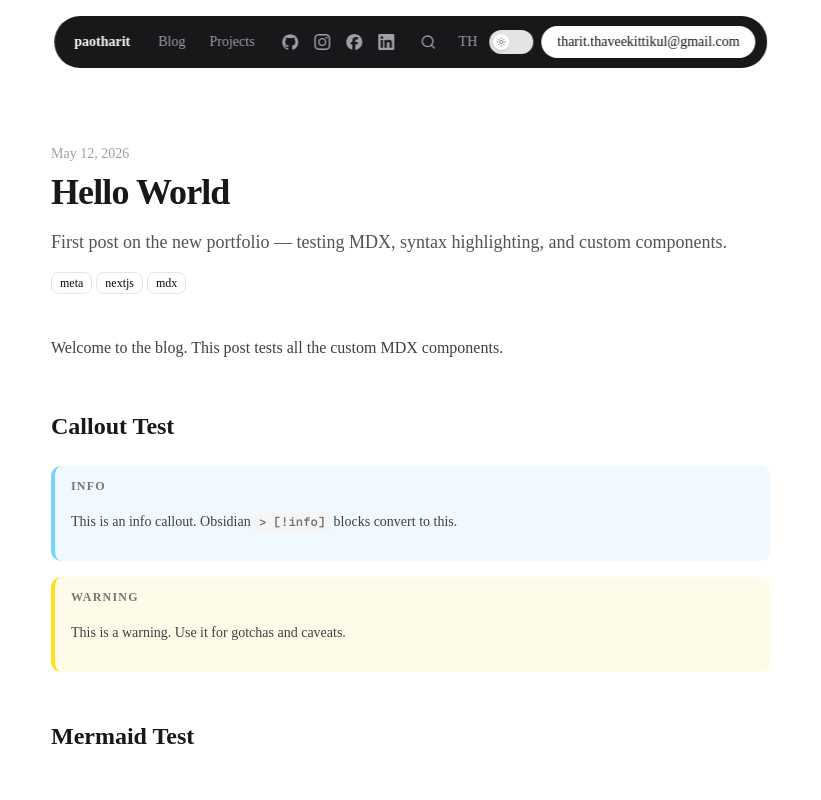
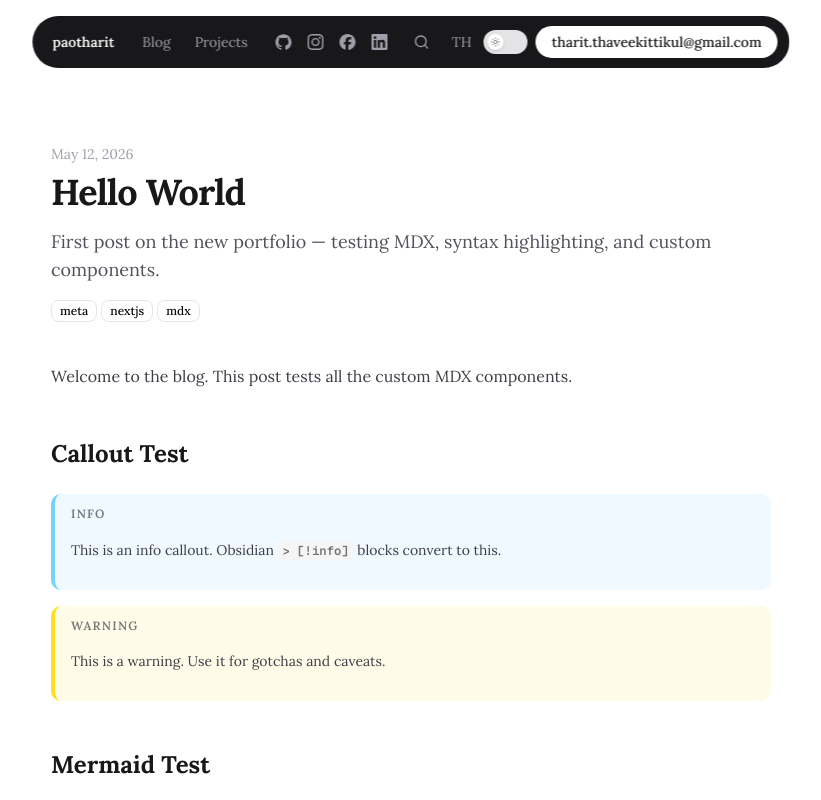
Before and after one commit to tharitthaveekittikul/paotharit-portfolio, a Next.js app: page /en/blog/hello-world in a window 1280 px wide. Shown: the top 800 px of the page, without its empty margins (229-1050 px from the left). Built offline with nearby package versions, Linux system fonts and the light colour scheme; no server answers.

Commit message:
chore (font): update font

```diff
--- a/src/app/globals.css
+++ b/src/app/globals.css
@@ -127,7 +127,7 @@
     @apply bg-background text-foreground;
   }
   html {
-    @apply font-sans;
+    font-family: var(--font-lora), var(--font-noto-serif-thai), serif;
   }
   .prose h2,
   .prose h3 {
--- a/src/app/layout.tsx
+++ b/src/app/layout.tsx
@@ -1,8 +1,9 @@
-import { Geist, Geist_Mono } from 'next/font/google'
+import { Lora, Noto_Serif_Thai, Geist_Mono } from 'next/font/google'
 import './globals.css'
 
-const geistSans = Geist({ variable: '--font-geist-sans', subsets: ['latin'] })
-const geistMono = Geist_Mono({ variable: '--font-geist-mono', subsets: ['latin'] })
+const lora = Lora({ variable: '--font-lora', subsets: ['latin'], display: 'swap' })
+const notoSerifThai = Noto_Serif_Thai({ variable: '--font-noto-serif-thai', subsets: ['thai'], display: 'swap' })
+const geistMono = Geist_Mono({ variable: '--font-geist-mono', subsets: ['latin'], display: 'swap' })
 
 export default function RootLayout({
   children,
@@ -11,7 +12,7 @@ export default function RootLayout({
 }) {
   return (
     <html
-      className={`${geistSans.variable} ${geistMono.variable} h-full antialiased`}
+      className={`${lora.variable} ${notoSerifThai.variable} ${geistMono.variable} h-full antialiased`}
       suppressHydrationWarning
     >
       <body className="min-h-full flex flex-col bg-white text-zinc-900 dark:bg-zinc-950 dark:text-zinc-50">
--- a/src/app/not-found.tsx
+++ b/src/app/not-found.tsx
@@ -1,19 +1,24 @@
+import { getLocale, getTranslations, setRequestLocale } from 'next-intl/server'
 import { BackButton } from '@/components/shared/BackButton'
 
-export default function NotFound() {
+export default async function NotFound() {
+  const locale = await getLocale()
+  setRequestLocale(locale)
+  const t = await getTranslations({ locale, namespace: 'notFound' })
+
   return (
     <div className="flex min-h-screen flex-col items-center justify-center px-6">
       <p aria-hidden className="text-8xl font-bold text-muted-foreground sm:text-9xl">
         404
       </p>
       <h1 className="mt-4 text-2xl font-semibold tracking-tight text-foreground">
-        Lost in the void
+        {t('heading')}
       </h1>
       <p className="mt-2 text-base text-muted-foreground">
-        This page doesn&apos;t exist — but the rest of the site does.
+        {t('body')}
       </p>
       <div className="mt-6">
-        <BackButton label="Go back" />
+        <BackButton label={t('back')} />
       </div>
     </div>
   )
```
